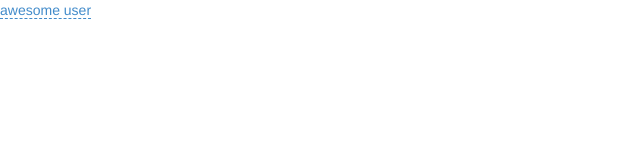
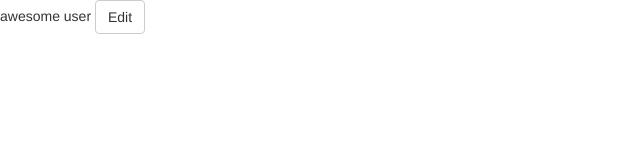
Before and after one commit to dbhkhk/learn-xeditable, a plain HTML site: page index.html in a window 1280 px wide. Shown: the whole page, without its empty margins (0-640 px from the left). Drawn offline with nearby package versions, Linux system fonts and the light colour scheme.

Commit message:
feat: Trigger manually

```diff
--- a/index.html
+++ b/index.html
@@ -11,7 +11,8 @@
 </head>
 <body>
   <div ng-controller="Ctrl">
-    <a href="#" editable-text="user.name">{{ user.name || "empty" }}</a>
+    <span editable-text="user.name" e-form="textBtnForm">{{ user.name || "empty" }}</span>
+    <button class="btn btn-default" ng-click="textBtnForm.$show()" ng-hide="textBtnForm.$visible">Edit</button>
   </div>
 </body>
 </html>
```
